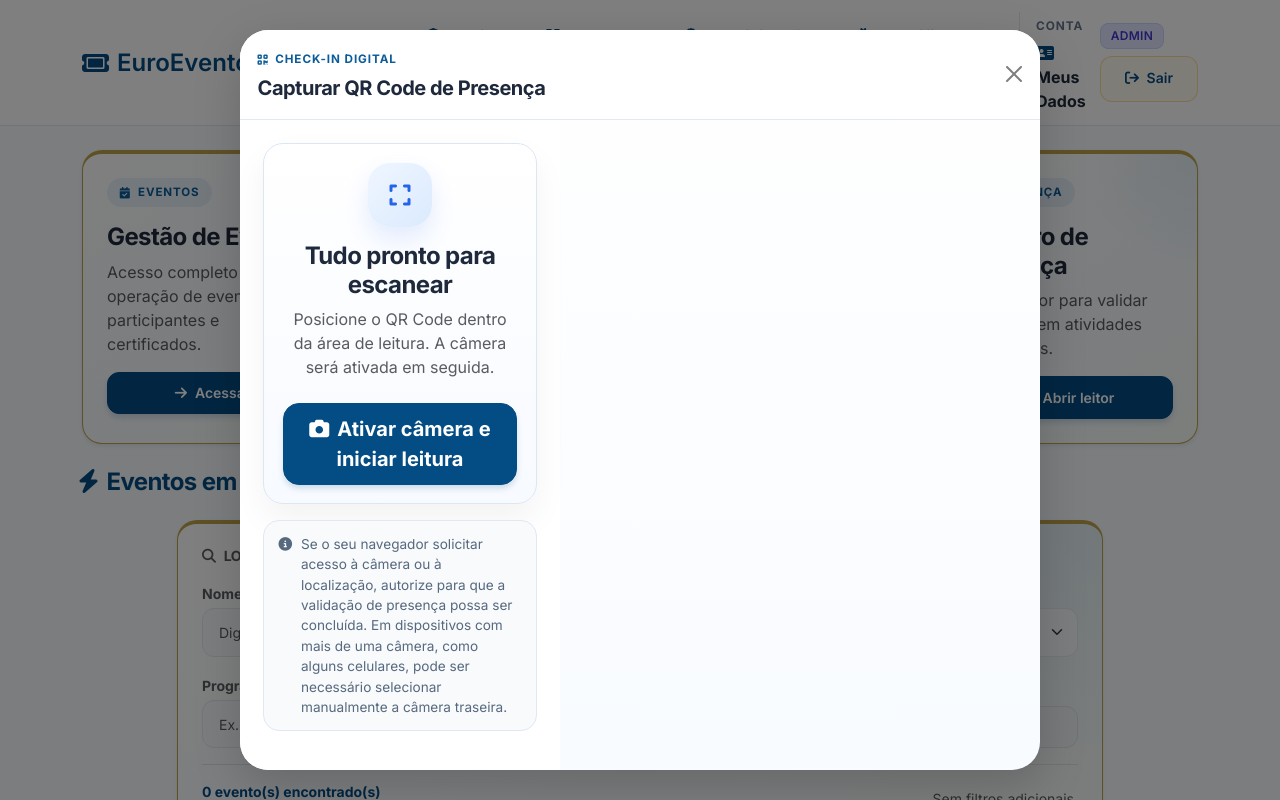
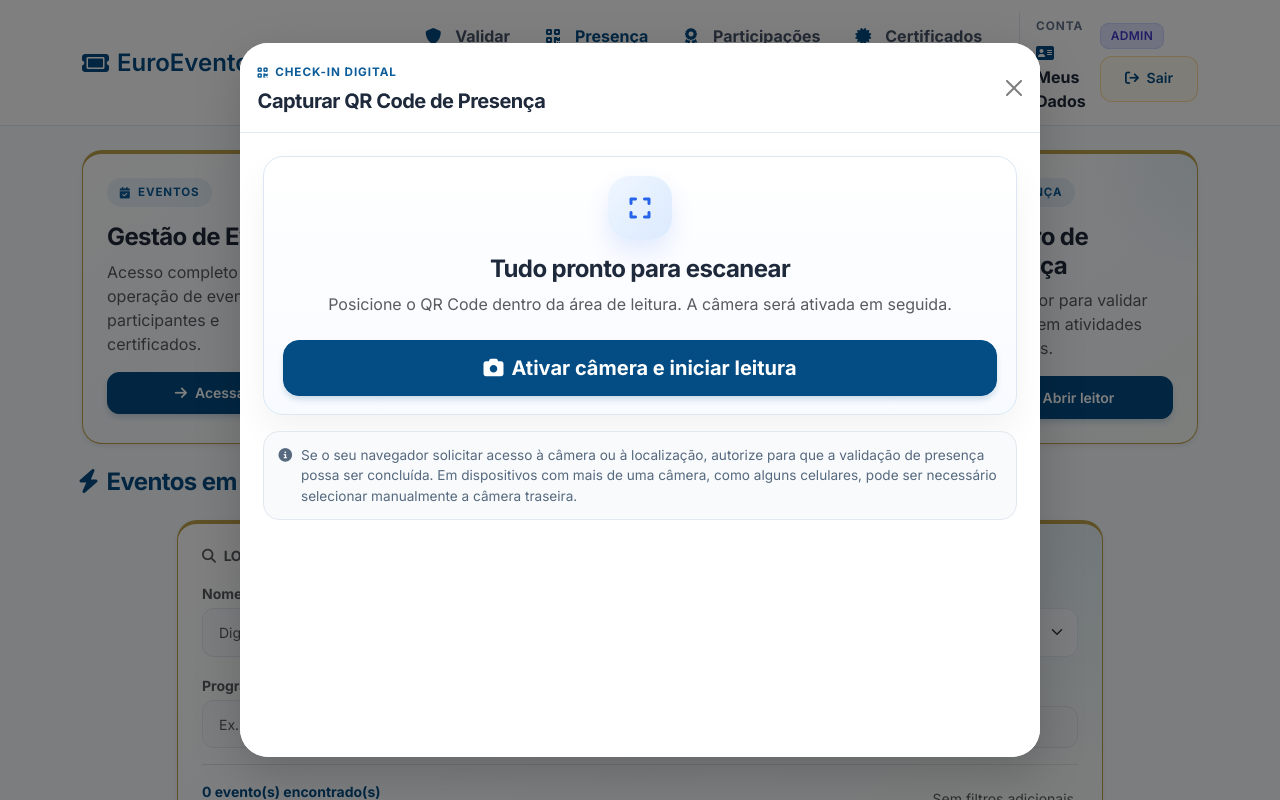
Before and after one commit to oliverhenrique04/UniEventos, a Flask app: page /?open_checkin=1 in a window 1280 px wide. Run offline with Flask 3, Linux system fonts and the light colour scheme; the visitor is signed in with stand-in values (Sample User, id 1); data comes from the database, SQL or seed files in the repository; data that the repository does not hold is empty; some libraries are stand-ins or nearby versions.

Commit message:
fix: update grid layout for event cards and check-in modal for improved responsiveness

```diff
--- a/app/templates/dashboard.html
+++ b/app/templates/dashboard.html
@@ -68,7 +68,7 @@
         position: relative;
         z-index: 1;
         display: grid;
-        grid-template-columns: 1fr;
+        grid-template-columns: 12fr;
         gap: 1rem;
         align-items: center;
     }
@@ -1003,9 +1003,7 @@
     }
 
     @media (min-width: 992px) {
-        .checkin-modal-shell {
-            grid-template-columns: minmax(280px, 0.9fr) minmax(0, 1.35fr);
-        }
+
 
         .checkin-modal-aside {
             border-right: 1px solid #e5edf6;
```
